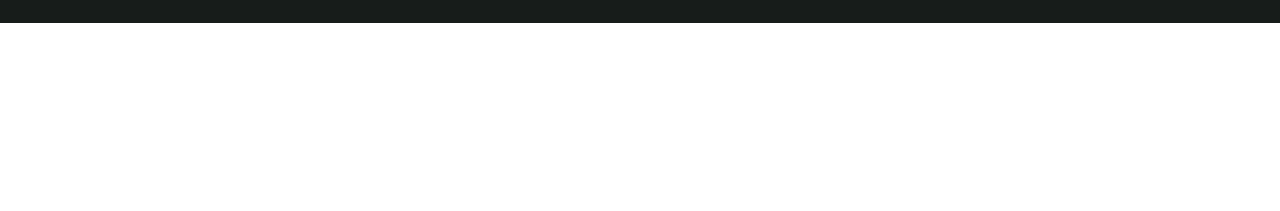
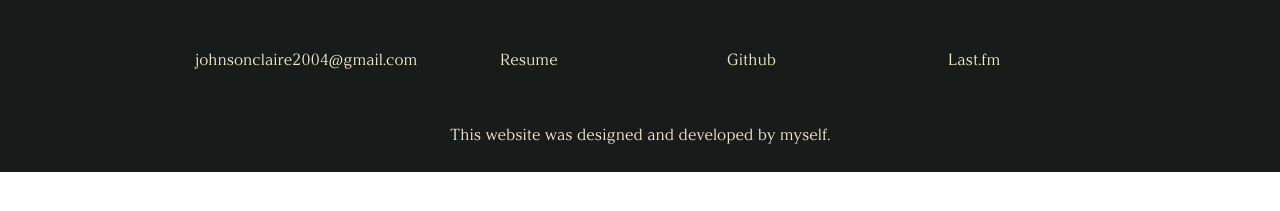
Before and after one commit to boxOfEclairs/personalWebsite, a website: page src/index.html in a window 1280 px wide. Shown: the part 337-548 px from the top of the page. Drawn offline with Linux system fonts and the light colour scheme.

Commit message:
Finished Footer

```diff
--- a/src/index.html
+++ b/src/index.html
@@ -83,12 +83,16 @@
             <p>MISC</p>
             </div>
         -->
-        <!--Contact
         <a id="contact"></a>
-        <div>
-
+        <div class="grid grid-rows-2 w-screen h-[9.3125rem] bg-accentColor font-[argesta] text-mainColor pl-16 pr-16 place-items-center text-center">
+            <div class="grid grid-cols-4">
+                <div>johnsonclaire2004@gmail.com</div>
+                <div>Resume</div>
+                <div>Github</div>
+                <div>Last.fm</div>
+            </div>
+            <div>This website was designed and developed by myself.</div>
         </div>
-        -->
 
     </body>
 </html>
--- a/src/input.css
+++ b/src/input.css
@@ -13,6 +13,6 @@
   }
 
   @font-face {
-    font-family: "Argesta";
+    font-family: "Chromate";
     src: url("../src/fonts/Chromate-Regular.otf");
   }
```
Also changed, not shown: dist/output.css.
